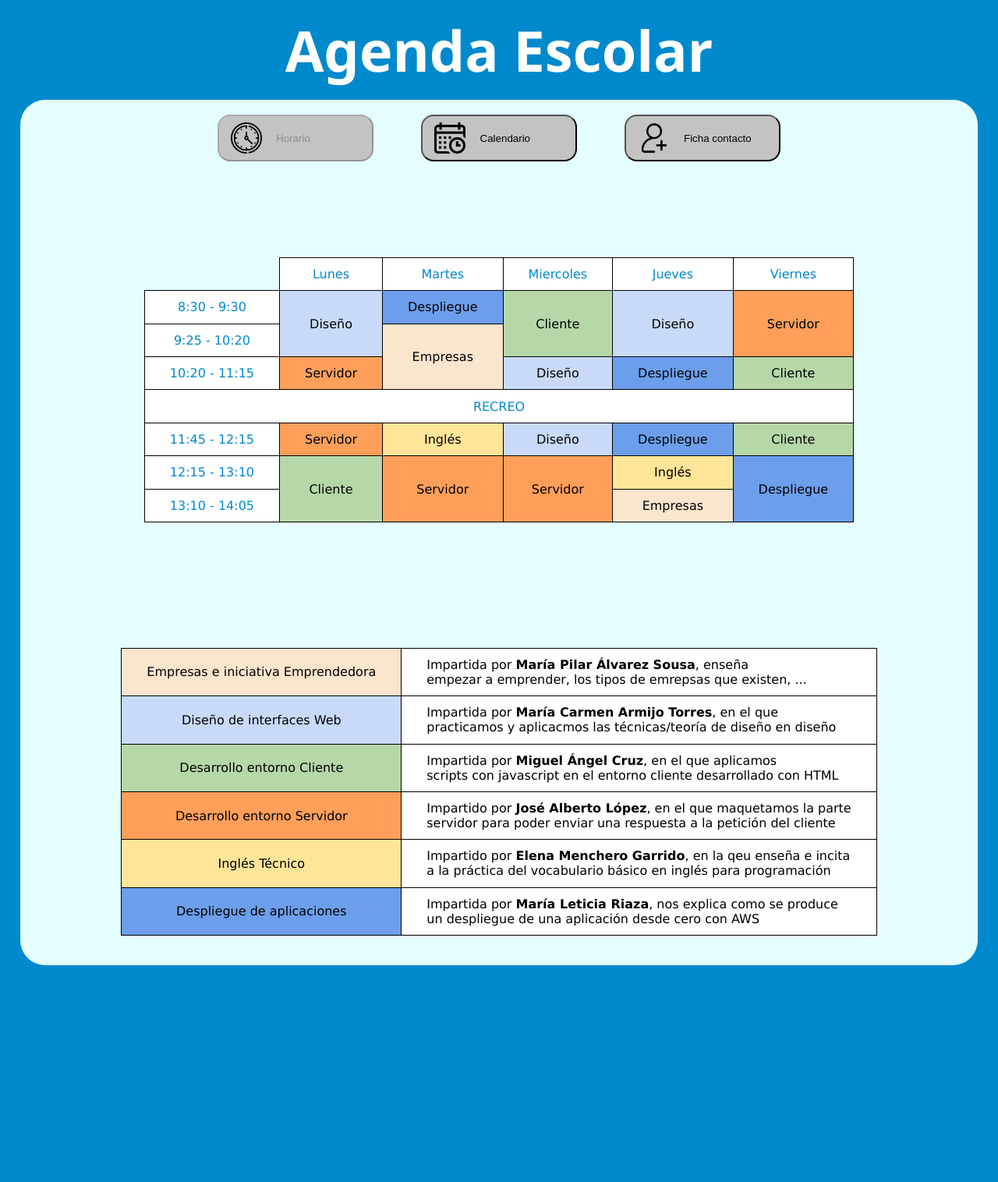
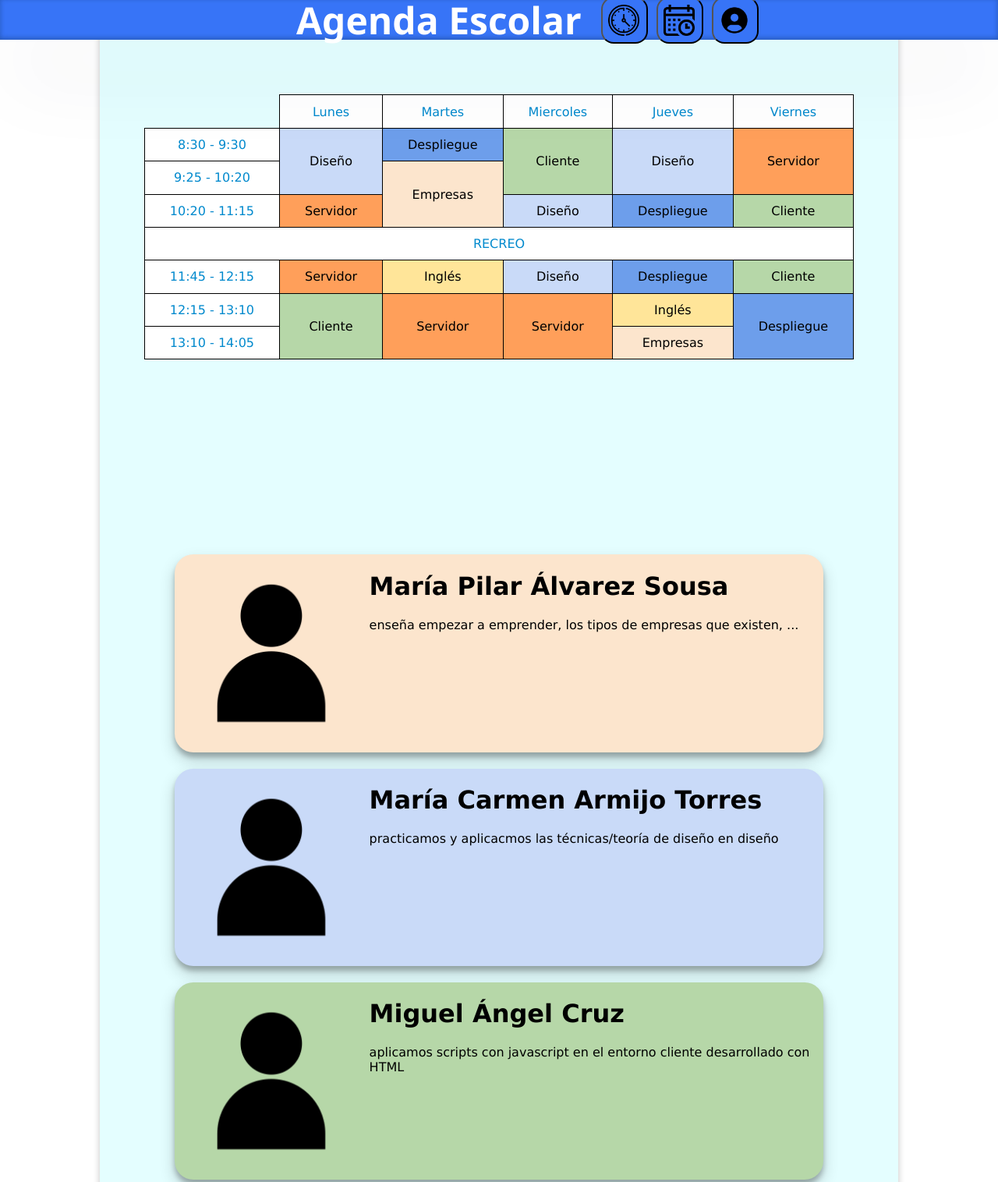
Before and after one commit to SebasTechMad/EjerciciosInterfacse, a plain HTML site: page agenda-escolar/index.html in a window 1280 px wide. Shown: the top 1516 px of the page at 78% size. Before the commit the page ends 1257 px from the top, so only its background shows below. Drawn offline with Linux system fonts and the light colour scheme.

Commit message:
subida actualización

```diff
--- a/agenda-escolar/index.css
+++ b/agenda-escolar/index.css
@@ -1,7 +1,26 @@
 body{
     margin: 0px;
-    background-color: #0089CD;
+    background-color: #ffffff;
     font-family: Verdana, Geneva, Tahoma, sans-serif;
+}
+
+a.button {
+    padding: 0.5rem;
+    border: 2px outset buttonborder;
+    border-radius: 1rem;
+    background-color:#3774f7;
+    text-decoration: none;
+    display: flex;
+    justify-content: center;
+    align-items: center;
+
+    transition-property: background-color;
+    transition-duration: 0.2s;
+    transition-timing-function: linear;
+}
+
+a.button:hover{
+    background-color: white;
 }
 
 
@@ -11,48 +30,58 @@ body{
 
 .title{
     width: 100%;
-    height: 10vw;
-    background-color: #0089CD;
+    height: 4vw;
+    /*background-color: #0089CD;*/
+    background-color: #3774f7;
     color: white;
-    font-size: 3em;
+    font-size: 2em;
     display: flex;
     justify-content: center;
     align-items: center;
     font-family: 'Segoe UI', Tahoma, Geneva, Verdana, sans-serif;
+    position:fixed;
+    box-shadow: rgba(50, 50, 93, 0.25) 0px 50px 100px -20px, rgba(0, 0, 0, 0.3) 0px 30px 60px -30px, rgba(10, 37, 64, 0.35) 0px -2px 6px 0px inset;
+}
+
+.title-text{
+    padding-left: 4%;
 }
 
 .body-margin{
-    width: 2%;
+    width: 10%;
     display: flex;
     align-items: center;
 }
 
 .body-content{
-    width: 96%;
+    width: 80%;
     background-color: #E4FEFF;
-    /* border-top-left-radius: 2rem;
-    border-top-right-radius: 2rem; */
+    border-top-left-radius: 2rem;
+    border-top-right-radius: 2rem;
     border-radius: 2rem;
+    box-shadow: rgba(0, 0, 0, 0.24) 0px 3px 8px;
 }
 
 .nav-buttons{
     display: flex;
-    justify-content: center;
-    width: 100%;
+    padding-left: 2%;
+
 }
 
 .button-nav-item{
-    width: 200px;
+    width: fit-content;
     height: 60px;
     background-color: #C3C3C3;
     border-radius: 1rem;
     display: flex;
+    justify-content: center;
     align-items: center;
+    background: none;
 }
 
 .img-button{
-    width: 40px;
-    height: 40px;
+    width: 2.5rem;
+    height: 2.5rem;
     margin-right: 10%;
     margin-left: 5%;
 }
@@ -61,6 +90,12 @@ body{
     margin-top: 10%;
     display: flex;
     justify-content: center;
+}
+
+.table-teachers{
+    display: flex;
+    justify-content: center;
+    width: 100%;
 }
 
 table{
@@ -82,7 +117,7 @@ td{
 }
 
 .td-text-description{
-    background-color: white;
+    /* background-color: white; */
     color: black;
     text-align: start;
 }
@@ -116,9 +151,93 @@ td{
     color: black;
 }
 
+.table-teachers{
+    margin-top: 7%;
+    display: flex;
+    flex-direction: column;
+    align-items: center;
+}
+
+.card-empresas{
+    display: flex;
+    width: 52rem;
+    height: fit-content;
+    background-color: #FCE5CD;
+    border-radius: 1.5rem;
+    box-shadow: rgba(0, 0, 0, 0.19) 0px 10px 20px, rgba(0, 0, 0, 0.23) 0px 6px 6px;
+    margin-top: 10%;
+    margin-bottom: 2%;
+}
+
+.card-diseno{
+    display: flex;
+    width: 52rem;
+    height: fit-content;
+    background-color: #C9DAF8;
+    border-radius: 1.5rem;
+    box-shadow: rgba(0, 0, 0, 0.19) 0px 10px 20px, rgba(0, 0, 0, 0.23) 0px 6px 6px;
+    margin-bottom: 2%;
+}
+
+.card-cliente{
+    display: flex;
+    width: 52rem;
+    height: fit-content;
+    background-color: #B6D7A8;;
+    border-radius: 1.5rem;
+    box-shadow: rgba(0, 0, 0, 0.19) 0px 10px 20px, rgba(0, 0, 0, 0.23) 0px 6px 6px;
+    margin-bottom: 2%;
+}
+
+.card-servidor{
+    display: flex;
+    width: 52rem;
+    height: fit-content;
+    background-color: #FF9F5A;
+    border-radius: 1.5rem;
+    box-shadow: rgba(0, 0, 0, 0.19) 0px 10px 20px, rgba(0, 0, 0, 0.23) 0px 6px 6px;
+    margin-bottom: 2%;
+}
+
+.card-ingles{
+    display: flex;
+    width: 52rem;
+    height: fit-content;
+    background-color: #FFE599;
+    border-radius: 1.5rem;
+    box-shadow: rgba(0, 0, 0, 0.19) 0px 10px 20px, rgba(0, 0, 0, 0.23) 0px 6px 6px;
+    margin-bottom: 2%;
+}
+
+.card-despliegue{
+    display: flex;
+    width: 52rem;
+    height: fit-content;
+    background-color: #6D9EEB;
+    border-radius: 1.5rem;
+    box-shadow: rgba(0, 0, 0, 0.19) 0px 10px 20px, rgba(0, 0, 0, 0.23) 0px 6px 6px;
+    margin-bottom: 2%;
+}
+
+
+.image-card{
+    width: 30%;
+}
+
+.image-teacher{
+    width: 100%;
+    height: 100%;
+}
+
+.stadistics-card{
+    width: 70%;
+    display: flex;
+    flex-direction: column;
+}
+
 
 #btnHome, #btnCalendario{
-    margin-right: 5%;
+    margin-right: 6%;
 }
 
 .form-contact{
--- a/agenda-escolar/index.html
+++ b/agenda-escolar/index.html
@@ -1,5 +1,6 @@
 <!DOCTYPE html>
 <html lang="en">
+
 <head>
     <meta charset="UTF-8">
     <meta name="viewport" content="width=device-width, initial-scale=1.0">
@@ -7,11 +8,17 @@
     <link rel="stylesheet" href="./index.css">
     <link rel="shortcut icon" href="./srcs/ies-tetuanICO.ico" type="image/x-icon">
 </head>
+
 <body>
 
     <!-- Titulo de la pagina web -->
     <div class="title">
-            <h2>Agenda Escolar</h2>
+        <h2 class="title-text">Agenda Escolar</h2>
+        <div class="nav-buttons">
+            <a id="btnHome" class="button"><img src="./srcs/reloj-de-pared.png" alt="" class="img-button"></a>
+            <a id="btnCalendario" href="https://www.iestetuan.es/varios/2024calendarioescolar.pdf" class="button" target="_blank"><img src="./srcs/calendario.png" alt="" class="img-button"></a>
+            <a id="btnContacto" href="./formulario.html" class="button"><img src="./srcs/mi-perfil.png" alt="" class="img-button"></a>
+        </div>
     </div>
 
     <div class="body-structure">
@@ -21,22 +28,6 @@
         <div class="body-content">
             <!-- spacer -->
             <br>
-                <div class="nav-buttons">
-                    <button class="button-nav-item" id="btnHome" disabled="disabled">
-                        <img src="./srcs/reloj-de-pared.png" alt="" class="img-button">
-                        Horario
-                    </button>
-                    <button class="button-nav-item" id="btnCalendario">
-                        <img src="./srcs/calendario.png" alt="" class="img-button">
-                        <a href="https://www.iestetuan.es/varios/2024calendarioescolar.pdf" target="_blank" class="link-text">Calendario</a>
-                    </button>
-                    <button class="button-nav-item">
-                        <img src="./srcs/agregar-usuario.png" alt="" class="img-button">
-                        <a href="./formulario.html" class="link-text">Ficha contacto</a>
-                    </button>
-
-                </div>
-
             <div class="table-schedule">
                 <table>
                     <tr>
@@ -49,50 +40,67 @@
                     </tr>
                     <tr>
                         <td class="td-text">8:30 - 9:30</td>
-                            <td rowspan="2" class="td-subject-diseno"> <a href="#lblInterfaces" class="link-text">Diseño</a></a></td>         <!--L-->
-                            <td class="td-subject-despliegue"> <a href="#lblDespliegue" class="link-text">Despliegue</a></td>                 <!--M-->
-                            <td rowspan="2" class="td-subject-cliente"> <a href="#lblCliente" class="link-text">Cliente</a></td>        <!--X-->
-                            <td rowspan="2" class="td-subject-diseno"> <a href="#lblInterfaces" class="link-text">Diseño</a></td>                     <!--J-->
-                            <td rowspan="2" class="td-subject-servidor"> <a href="#lblServidor" class="link-text">Servidor</a></td>                   <!--v-->
+                        <td rowspan="2" class="td-subject-diseno"> <a href="#crvInterfaces"class="link-text">Diseño</a></a></td> <!--L-->
+
+                        <td class="td-subject-despliegue"> <a href="#crvDespliegue" class="link-text">Despliegue</a></td> <!--M-->
+
+                        <td rowspan="2" class="td-subject-cliente"> <a href="#crvCliente" class="link-text">Cliente</a></td> <!--X-->
+
+                        <td rowspan="2" class="td-subject-diseno"> <a href="#crvInterfaces" class="link-text">Diseño</a></td> <!--J-->
+
+                        <td rowspan="2" class="td-subject-servidor"> <a href="#crvServidor" class="link-text">Servidor</a></td> <!--v-->
                     </tr>
                     <tr>
-                            <td class="td-text">9:25 - 10:20</td>                          <!--L-->
-                            <td rowspan="2" class="td-subject-empresas"> <a href="#lblEmpresas" class="link-text">Empresas</a></td>                         <!--v-->
+                        <td class="td-text">9:25 - 10:20</td> <!--L-->
+                        <td rowspan="2" class="td-subject-empresas"> <a href="#crvEmpresas" class="link-text">Empresas</a></td> <!--v-->
                     </tr>
                     <tr>
                         <td class="td-text">10:20 - 11:15</td>
-                            <td class="td-subject-servidor"> <a href="#lblServidor" class="link-text">Servidor</a></td>                         <!--M-->
-                            <td class="td-subject-diseno"> <a href="#lblInterfaces" class="link-text">Diseño</a></td>                           <!--X-->
-                            <td class="td-subject-despliegue"> <a href="#lblDespliegue" class="link-text">Despliegue</a></td>                           <!--J-->
-                            <td class="td-subject-cliente"> <a href="#lblCliente" class="link-text">Cliente</a></td>                           <!--v-->
+                        <td class="td-subject-servidor"> <a href="#crvServidor" class="link-text">Servidor</a></td>
+                        <!--M-->
+                        <td class="td-subject-diseno"> <a href="#crvInterfaces" class="link-text">Diseño</a></td>
+                        <!--X-->
+                        <td class="td-subject-despliegue"> <a href="#crvDespliegue" class="link-text">Despliegue</a>
+                        </td> <!--J-->
+                        <td class="td-subject-cliente"> <a href="#crvCliente" class="link-text">Cliente</a></td>
+                        <!--v-->
                     </tr>
                     <tr>
                         <td colspan="6" class="td-text">RECREO</td>
                     </tr>
                     <tr>
                         <td class="td-text">11:45 - 12:15</td>
-                            <td class="td-subject-servidor"> <a href="#lblServidor" class="link-text">Servidor</a></td>                          <!--L-->
-                            <td class="td-subject-ingles"> <a href="#lblIngles" class="link-text">Inglés</a></td>                          <!--M-->
-                            <td class="td-subject-diseno"><a href="#lblInterfaces" class="link-text">Diseño</a></td>                          <!--X-->
-                            <td class="td-subject-despliegue"><a href="#lblDespliegue" class="link-text">Despliegue</a></td>                          <!--J-->
-                            <td class="td-subject-cliente"> <a href="#lblCliente" class="link-text">Cliente</a></td>                          <!--v-->
+                        <td class="td-subject-servidor"> <a href="#crvServidor" class="link-text">Servidor</a></td>
+                        <!--L-->
+                        <td class="td-subject-ingles"> <a href="#crvIngles" class="link-text">Inglés</a></td> <!--M-->
+
+                        <td class="td-subject-diseno"><a href="#crvInterfaces" class="link-text">Diseño</a></td>
+                        <!--X-->
+                        <td class="td-subject-despliegue"><a href="#crvDespliegue" class="link-text">Despliegue</a></td>
+                        <!--J-->
+                        <td class="td-subject-cliente"> <a href="#crvCliente" class="link-text">Cliente</a></td>
+                        <!--v-->
                     </tr>
                     <tr>
                         <td class="td-text">12:15 - 13:10</td>
-                            <td rowspan="2" class="td-subject-cliente"> <a href="#lblCliente" class="link-text">Cliente</a></td>                         <!--L-->
-                            <td rowspan="2" class="td-subject-servidor"> <a href="#lblServidor" class="link-text">Servidor</a></td>                         <!--M-->
-                            <td rowspan="2" class="td-subject-servidor"> <a href="#lblServidor" class="link-text">Servidor</a></td>                         <!--X-->
-                            <td class="td-subject-ingles"> <a href="#lblIngles" class="link-text">Inglés</a></td>                         <!--J-->
-                            <td rowspan="2" class="td-subject-despliegue"> <a href="#lblDespliegue" class="link-text">Despliegue</a></td>                         <!--v-->
+                        <td rowspan="2" class="td-subject-cliente"> <a href="#crvCliente" class="link-text">Cliente</a></td> <!--L-->
+
+                        <td rowspan="2" class="td-subject-servidor"> <a href="#crvServidor" class="link-text">Servidor</a></td> <!--M-->
+
+                        <td rowspan="2" class="td-subject-servidor"> <a href="#crvServidor" class="link-text">Servidor</a></td> <!--X-->
+
+                        <td class="td-subject-ingles"> <a href="#crvIngles" class="link-text">Inglés</a></td> <!--J-->
+
+                        <td rowspan="2" class="td-subject-despliegue"> <a href="#crvDespliegue" class="link-text">Despliegue</a></td> <!--v-->
                     </tr>
                     <tr>
                         <td class="td-text">13:10 - 14:05</td>
-                            <td class="td-subject-empresas"> <a href="#lblEmpresas" class="link-text">Empresas</a></td>                        <!--L-->       <!--v-->
+                        <td class="td-subject-empresas"> <a href="#crvEmpresas" class="link-text">Empresas</a></td>
+                        <!--L--> <!--v-->
                     </tr>
                 </table>
             </div>
-                <br><br>
-                <div class="table-schedule">
+            <!-- <div class="table-schedule">
                 <table>
                     <tr>
                         <td id="lblEmpresas" class="td-subject-empresas">Empresas e iniciativa Emprendedora</td>
@@ -112,26 +120,104 @@
                     </tr>
                     <tr>
                         <td id="lblServidor" class="td-subject-servidor">Desarrollo entorno Servidor</td>
-                            <td class="td-text-description">Impartido por <b>José Alberto López</b>, en el que maquetamos la parte <br>
+                        <td class="td-text-description">Impartido por <b>José Alberto López</b>, en el que maquetamos la
+                            parte <br>
                             servidor para poder enviar una respuesta a la petición del cliente</td>
                     </tr>
                     <tr>
                         <td id="lblIngles" class="td-subject-ingles">Inglés Técnico</td>
-                            <td class="td-text-description">Impartido por <b>Elena Menchero Garrido</b>, en la qeu enseña e incita <br>
+                        <td class="td-text-description">Impartido por <b>Elena Menchero Garrido</b>, en la qeu enseña e
+                            incita <br>
                             a la práctica del vocabulario básico en inglés para programación</td>
                     </tr>
                     <tr>
                         <td id="lblDespliegue" class="td-subject-despliegue">Despliegue de aplicaciones</td>
-                            <td class="td-text-description">Impartida por <b>María Leticia Riaza</b>, nos explica como se produce <br>
+                        <td class="td-text-description">Impartida por <b>María Leticia Riaza</b>, nos explica como se
+                            produce <br>
                             un despliegue de una aplicación desde cero con AWS</td>
                     </tr>
                 </table>
+            </div> -->
+            <br><br><br><br>
+            <div class="table-teachers">
+
+                <span id="crvEmpresas"></span>
+                <span id="crvInterfaces"></span>
+
+                <div class="card-empresas">
+                    <div class="image-card">
+                        <img src="./srcs/profesor.png" alt="" class="image-teacher">
                     </div>
-                <br><br>
+                    <div class="stadistics-card">
+                        <div><h1>María Pilar Álvarez Sousa</h1></div>
+                        <div><span class="td-text-description">enseña empezar a emprender, los tipos de empresas que existen, ...</span></div>
+                    </div>
+                </div>
+
+                <span id="crvCliente"></span>
+
+                <div class="card-diseno">
+                    <div class="image-card">
+                        <img src="./srcs/profesor.png" alt="" class="image-teacher">
+                    </div>
+                    <div class="stadistics-card">
+                        <div><h1>María Carmen Armijo Torres</h1></div>
+                        <div><span class="td-text-description"> practicamos y aplicacmos las técnicas/teoría de diseño en diseño</span></div>
+                    </div>
+                </div>
+
+                <span id="crvServidor"></span>
+                <div class="card-cliente">
+                    <div class="image-card">
+                        <img src="./srcs/profesor.png" alt="" class="image-teacher">
+                    </div>
+                    <div class="stadistics-card">
+                        <div><h1>Miguel Ángel Cruz</h1></div>
+                        <div><span class="td-text-description"> aplicamos scripts con javascript en el entorno cliente desarrollado con HTML</span></div>
+                    </div>
+                </div>
+
+                <span id="crvIngles"></span>
+                <div class="card-servidor" id="crvServidor">
+                    <div class="image-card">
+                        <img src="./srcs/profesor.png" alt="" class="image-teacher">
+                    </div>
+                    <div class="stadistics-card">
+                        <div><h1>José Alberto López</h1></div>
+                        <div><span class="td-text-description">maquetamos la parte servidor para poder enviar una respuesta a la petición del cliente</span></div>
+                    </div>
+                </div>
+
+                <div class="card-ingles" id="crvIngles">
+                    <div class="image-card">
+                        <img src="./srcs/profesor.png" alt="" class="image-teacher">
+                    </div>
+                    <div class="stadistics-card">
+                        <div><h1>Elena Menchero Garrido</h1></div>
+                        <div><span class="td-text-description">enseña e incita a la práctica del vocabulario básico en inglés para programación</span></div>
+                    </div>
+                </div>
+
+                <div class="card-despliegue" id="crvDespliegue">
+                    <div class="image-card">
+                        <img src="./srcs/profesor.png" alt="" class="image-teacher">
+                    </div>
+                    <div class="stadistics-card">
+                        <div><h1>María Carmen Armijo Torres</h1></div>
+                        <div><span class="td-text-description"> practicamos y aplicacmos las técnicas/teoría de diseño en diseño</span></div>
+                    </div>
+                </div>
+
+
+
+            </div>
+            <br><br><br>
+        </div>
     </div>
     <div class="body-margin"></div>
 
     </div>
     <br>
 </body>
+
 </html>
```
Also changed, not shown: agenda-escolar/srcs/mi-perfil.png (added), agenda-escolar/srcs/profesor.png (added). Lines whose indentation alone changed are shown as unchanged.
